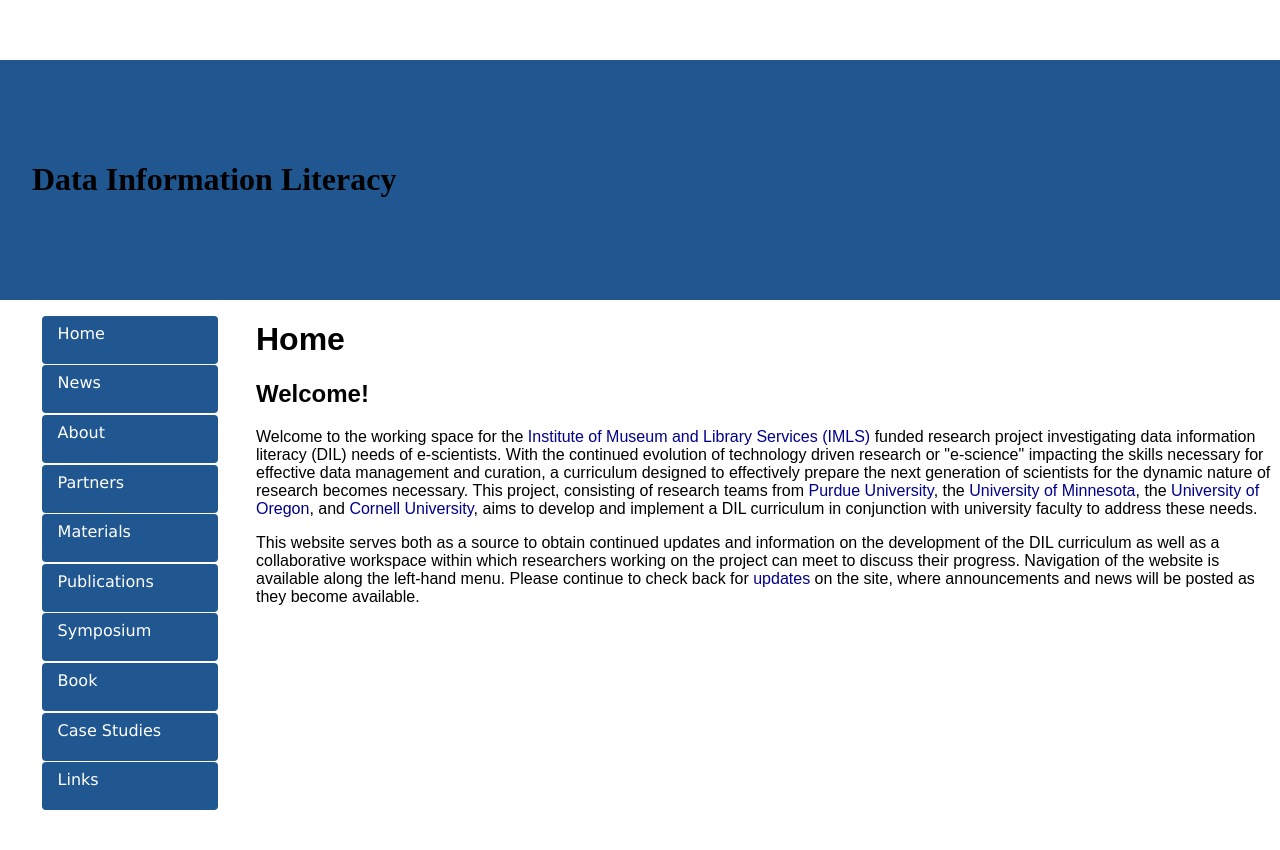
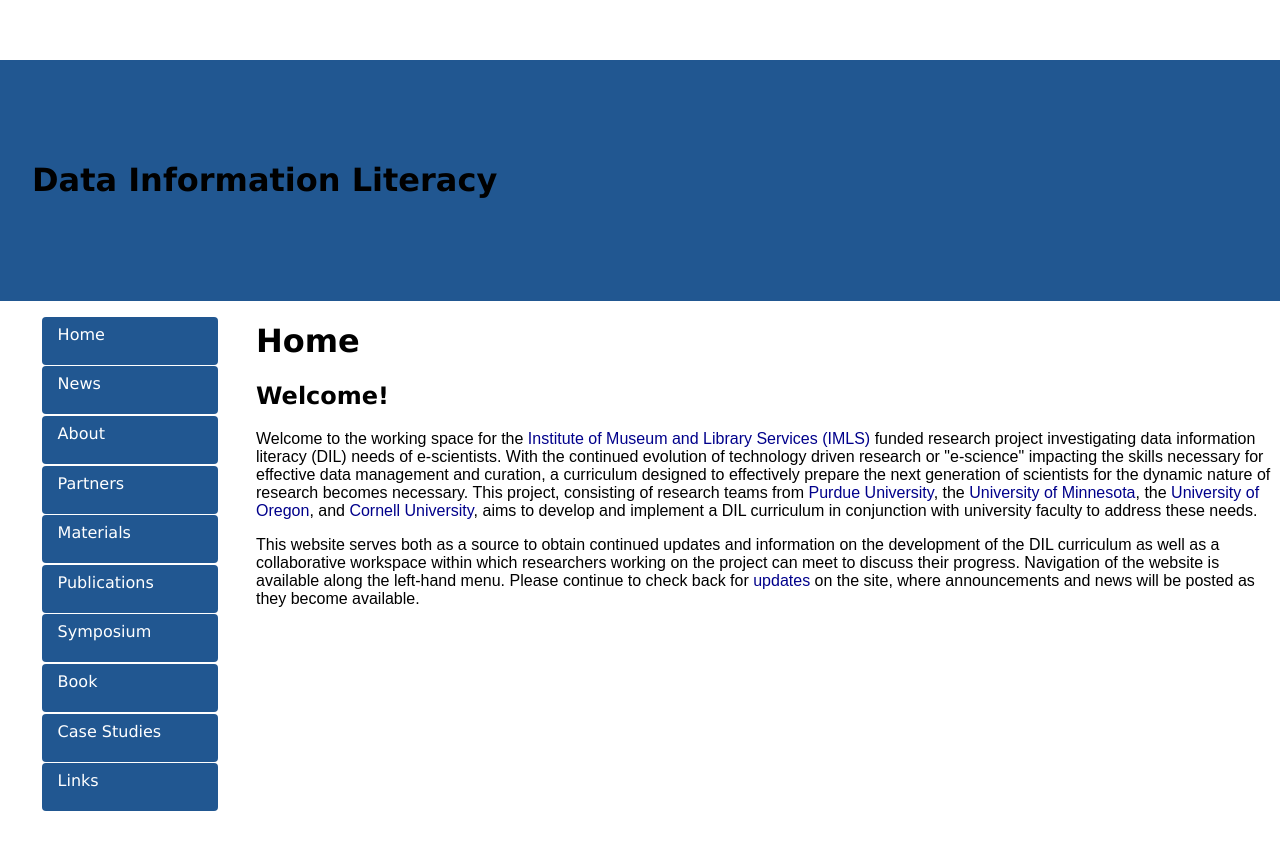
Before and after one commit to datainfolit/datainfolit, a Jekyll site: the page built from index.html, in a window 1280 px wide. Shown: the top 850 px of the page. Built offline with Jekyll 4.4.1, drawn with Linux system fonts in a browser that asks for light colours.

Commit message:
Update main.css

```diff
--- a/css/main.css
+++ b/css/main.css
@@ -1,6 +1,9 @@
 body {
     margin: 60px auto;
     width: 100%;
+}
+h1, h2, h3 {
+    font-family: "Century Gothic",futura,"URW Gothic L",Verdana,sans-serif;;
 }
 a {
     text-decoration: none;
```
